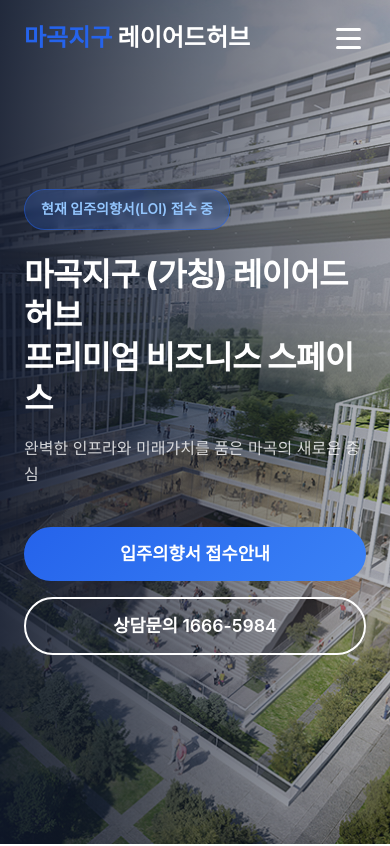
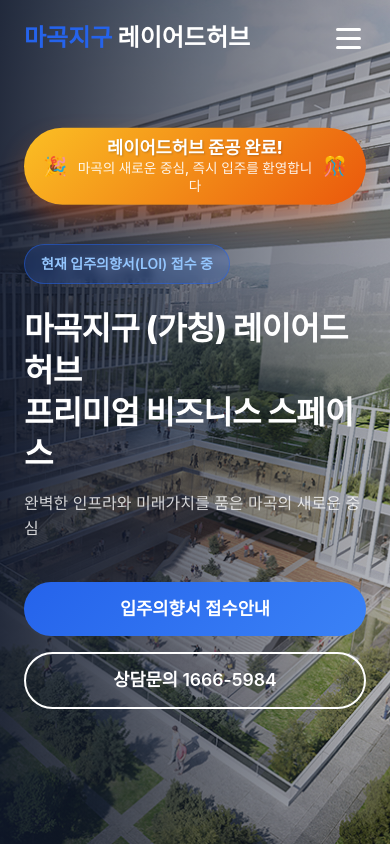
Before and after one commit to wanjunsim3-droid/18B, a plain HTML site: page index.html in a window 390 px wide. Shown: the top 846 px of the page. Drawn offline with Linux system fonts and the light colour scheme; a web font is replaced by a local one.

Commit message:
feat: 메인 히어로 섹션에 준공 완료 축하 배너 추가

```diff
--- a/index.html
+++ b/index.html
@@ -45,6 +45,14 @@
     <section class="hero">
         <div class="hero-overlay"></div>
         <div class="hero-content container">
+            <div class="celebration-banner">
+                <span class="icon">🎉</span>
+                <div class="banner-text">
+                    <strong>레이어드허브 준공 완료!</strong>
+                    <span>마곡의 새로운 중심, 즉시 입주를 환영합니다</span>
+                </div>
+                <span class="icon">🎊</span>
+            </div>
             <span class="badge">현재 입주의향서(LOI) 접수 중</span>
             <h1 class="hero-title">마곡지구 (가칭) 레이어드허브<br>프리미엄 비즈니스 스페이스</h1>
             <p class="hero-subtitle">완벽한 인프라와 미래가치를 품은 마곡의 새로운 중심</p>
--- a/style.css
+++ b/style.css
@@ -233,6 +233,63 @@ h1, h2, h3, h4 {
     z-index: 2;
     color: white;
     max-width: 800px;
+}
+
+.celebration-banner {
+    display: inline-flex;
+    align-items: center;
+    gap: 1rem;
+    background: linear-gradient(135deg, #fbbf24, #ea580c);
+    color: #fff;
+    padding: 0.8rem 2rem;
+    border-radius: 9999px;
+    box-shadow: 0 10px 25px -5px rgba(234, 88, 12, 0.4);
+    margin-bottom: 2rem;
+    animation: bounce-slight 2s infinite ease-in-out;
+}
+
+.celebration-banner .icon {
+    font-size: 1.5rem;
+}
+
+.celebration-banner .banner-text {
+    display: flex;
+    flex-direction: column;
+    text-align: center;
+    line-height: 1.3;
+}
+
+.celebration-banner strong {
+    font-size: 1.25rem;
+    font-weight: 800;
+    text-shadow: 1px 1px 2px rgba(0,0,0,0.2);
+}
+
+.celebration-banner span {
+    font-size: 0.95rem;
+    font-weight: 500;
+    opacity: 0.9;
+}
+
+@keyframes bounce-slight {
+    0%, 100% { transform: translateY(0); }
+    50% { transform: translateY(-8px); box-shadow: 0 15px 30px -5px rgba(234, 88, 12, 0.5); }
+}
+
+@media (max-width: 768px) {
+    .celebration-banner {
+        padding: 0.6rem 1.2rem;
+        gap: 0.5rem;
+    }
+    .celebration-banner strong {
+        font-size: 1.1rem;
+    }
+    .celebration-banner span {
+        font-size: 0.85rem;
+    }
+    .celebration-banner .icon {
+        font-size: 1.2rem;
+    }
 }
 
 .badge {
```
